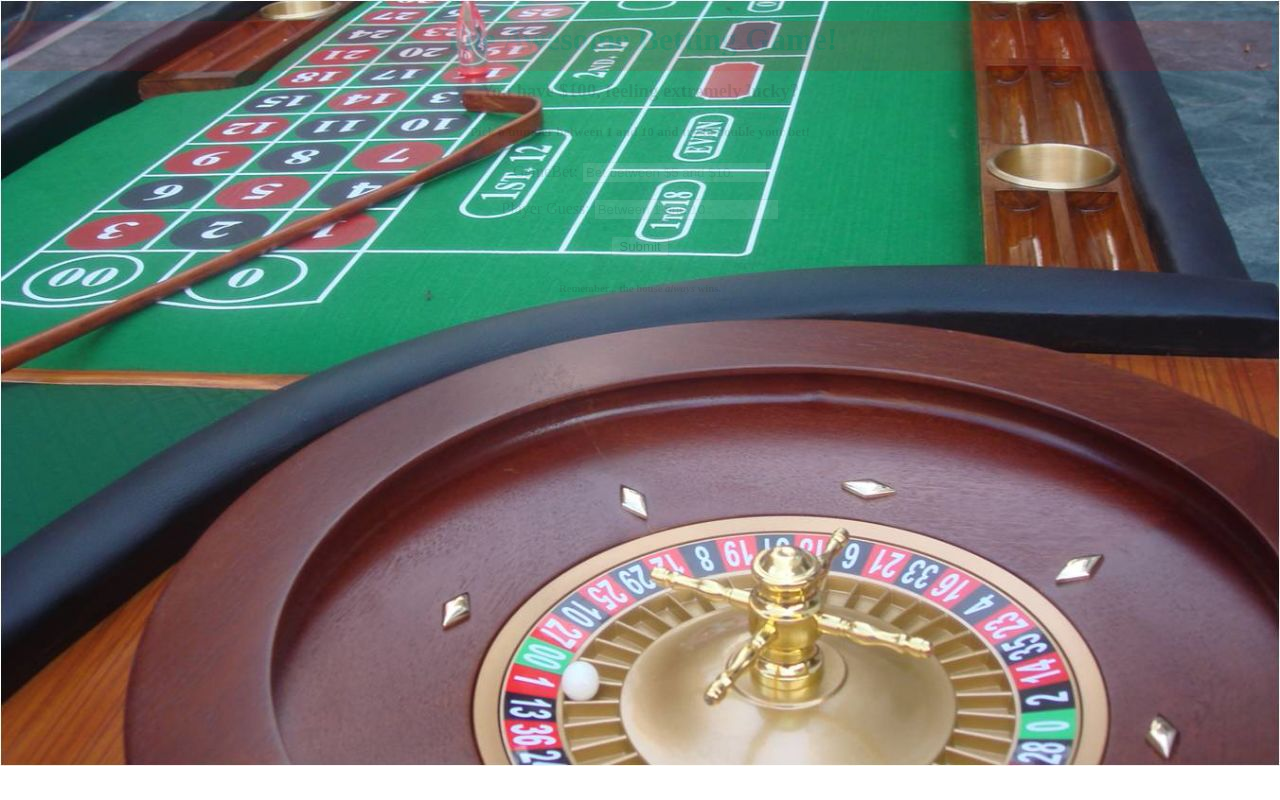
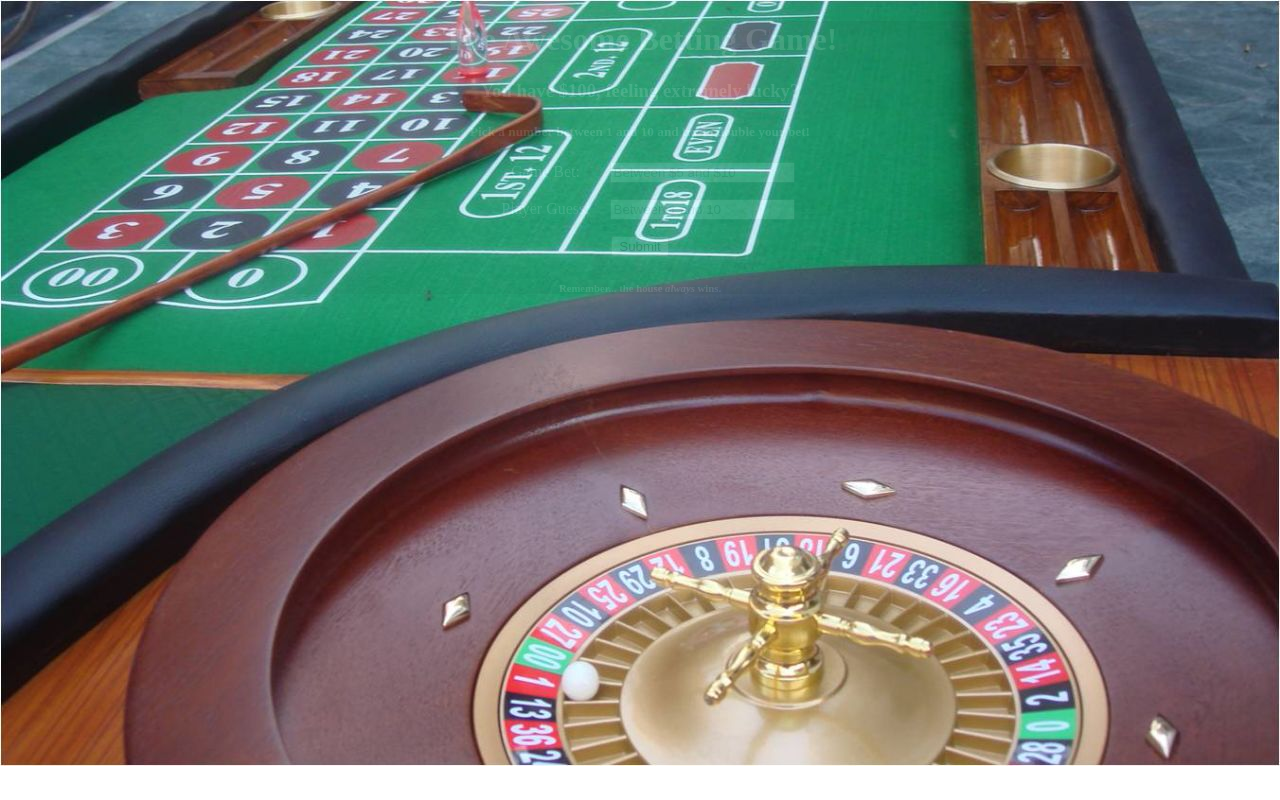
Before and after one commit to achandi/JSBettingGame, a plain HTML site: page game.html in a window 1280 px wide. Drawn offline with Linux system fonts and the light colour scheme.

Commit message:
changes to 2 player game

```diff
--- a/game.html
+++ b/game.html
@@ -11,23 +11,26 @@
   <body>
 
     <div id="game">
+     <form id="game_start">
       <h1>The Awesome Betting Game!</h1>
       <h3>You have $100, feeling extremely lucky?</h3>
       <h5> Pick a number between 1 and 10 and try to double your bet!</h5>
-    <label for="Gamebet">GameBet: </label>
-    <input id="Gamebet" name="Gamebet" type="text" placeholder="Bet between $5 and $10." />
+      <label class="lab" for="Gamebet">Game Bet: </label>
+      <input id="Gamebet" name="Gamebet" type="text" placeholder="Between $5 and $10" />
       <p class = "validator1"></p>
       <p class = "validator2"></p>
-    <label for="playerGuess">Player Guess: </label>
+      <label class = "lab" for="playerGuess">Player Guess: </label>
       <input id="playerGuess" name="playerGuess" type="text" placeholder="Between 1 and 10" />
       <p class = "validator3"></p>
-    <input type="button" id="bet" name="submit" value="Submit"/>
+      <input type="submit" id="bet" name="submit" value="Submit"/>
       <p class = "answer"></p>
       <p class = "gameresult"></p>
+      <h6>Remember... the house <span id="house">always</span> wins.<h4>
+      </form>
+    </div>
+
     <script src="./bower_components/jquery/dist/jquery.js"></script>
     <script src="twoplayergamerev.js"></script>
-    <h6>Remember... the house <span id="house">always</span> wins.<h4>
-    </div>
 
   </body>
 
--- a/gamecss.css
+++ b/gamecss.css
@@ -1,13 +1,4 @@
-#game {
-
-  height:50px;
-  width:100%;
-  background-color: red;
-  text-align: center;
-  margin: 0;
-  opacity: 10%;
-
-}
+#game {/* height:50px; */width:100%;background-color: rgba(0, 0, 0, 0.34);text-align: center;margin: 0;opacity: 10%;}
 
 
 
@@ -17,13 +8,7 @@
 
 }
 
-body {
-
-  background-image: url("betting.jpg");
-  background-repeat:no-repeat;
-  background-position: center top;
-
-}
+body {background-image: url("betting.jpg");background-repeat:no-repeat;background-position: center top;color: white; background-size: cover; }
 
 .answer {
 
@@ -32,3 +17,11 @@ body {
   text-align: center;
 
 }
+
+.lab {
+
+display: inline-block;
+width: 120px;
+
+
+}
--- a/twoplayergamerev.js
+++ b/twoplayergamerev.js
@@ -2,7 +2,8 @@ $(document).ready(function() {
 
   var bankRoll = 100;
 
-  $("#bet").on('click', function() {
+  $("#game_start").on('submit', function(e) {
+    e.preventDefault();
     var bet = $("#Gamebet").val();
     var guess = $("#playerGuess").val();
     game(guess, computerGuess(), bet);
```
Lines whose indentation alone changed are shown as unchanged.
